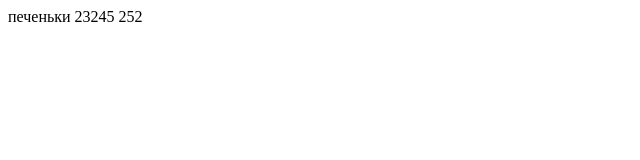
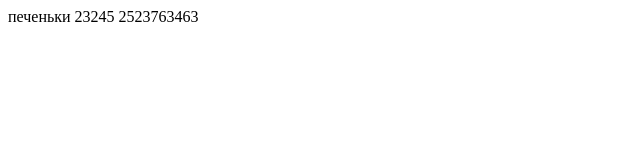
Before and after one commit to IgorMolchanow/barber, a plain HTML site: page index.html in a window 1280 px wide. Shown: the full height of the page, 0-640 px from the left. Drawn offline with Linux system fonts and the light colour scheme.

Commit message:
Update index.html
11

```diff
--- a/index.html
+++ b/index.html
@@ -4,8 +4,9 @@
     <meta charset="UTF-8">
     <meta name="viewport" content="width=1, initial-scale=1.0">
     <title>Document</title>
+
 </head>
 <body>
-    печеньки 23245 252
+    печеньки 23245 2523763463
 </body>
 </html>
```
